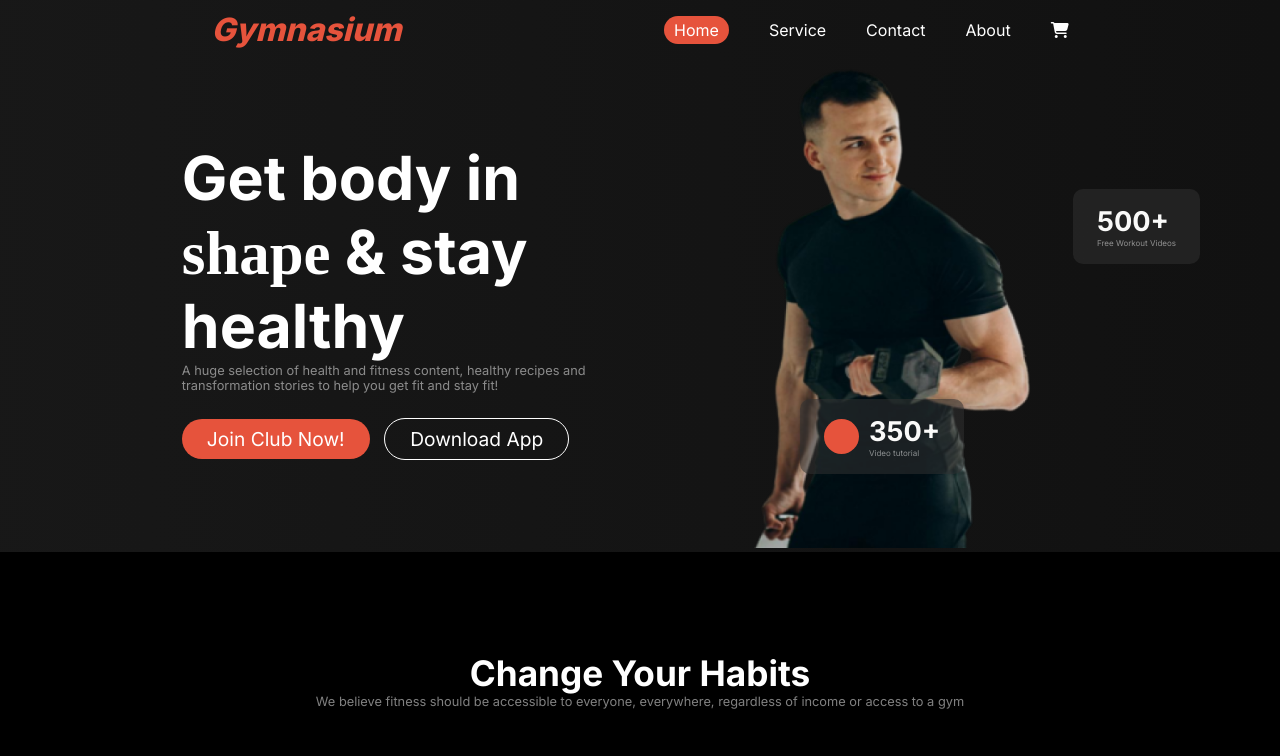
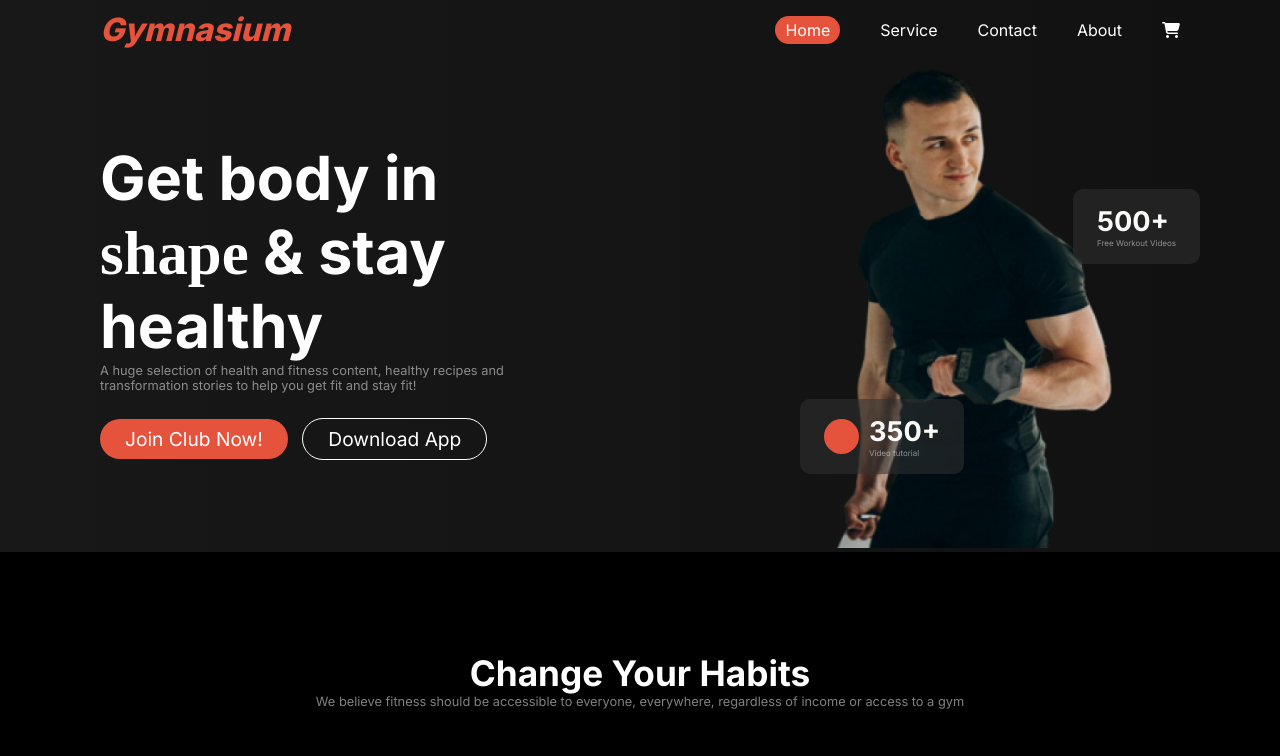
Before and after one commit to Shifat507/Gymnasium-A2, a plain HTML site: page index.html in a window 1280 px wide. Shown: the top 756 px of the page. Drawn offline with Linux system fonts and the light colour scheme; a web font is replaced by a local one.

Commit message:
fixed some margine issues

```diff
--- a/styles/styles.css
+++ b/styles/styles.css
@@ -6,7 +6,7 @@
 
 * {
     font-family: Inter;
-    margin: 0 auto;
+    margin: 0;
 }
 
 body {
@@ -112,11 +112,9 @@ body {
 
 /* Banner */
 .banner-container {
-    /* border: 2px solid blue; */
     display: flex;
     justify-content: space-between;
     align-items: center;
-    /* height: 500px; */
     padding-left: 100px;
     padding-right: 100px;
     position: relative;
@@ -156,7 +154,6 @@ body {
     border-radius: 10px;
     position: absolute;
     top: 350px;
-    /* left: 500px; */
     left: 800px;
 }
 
@@ -171,7 +168,6 @@ body {
     border-radius: 10px;
     position: absolute;
     top: 140px;
-    /* left: 220px; */
     right: 80px;
 }
 
```
